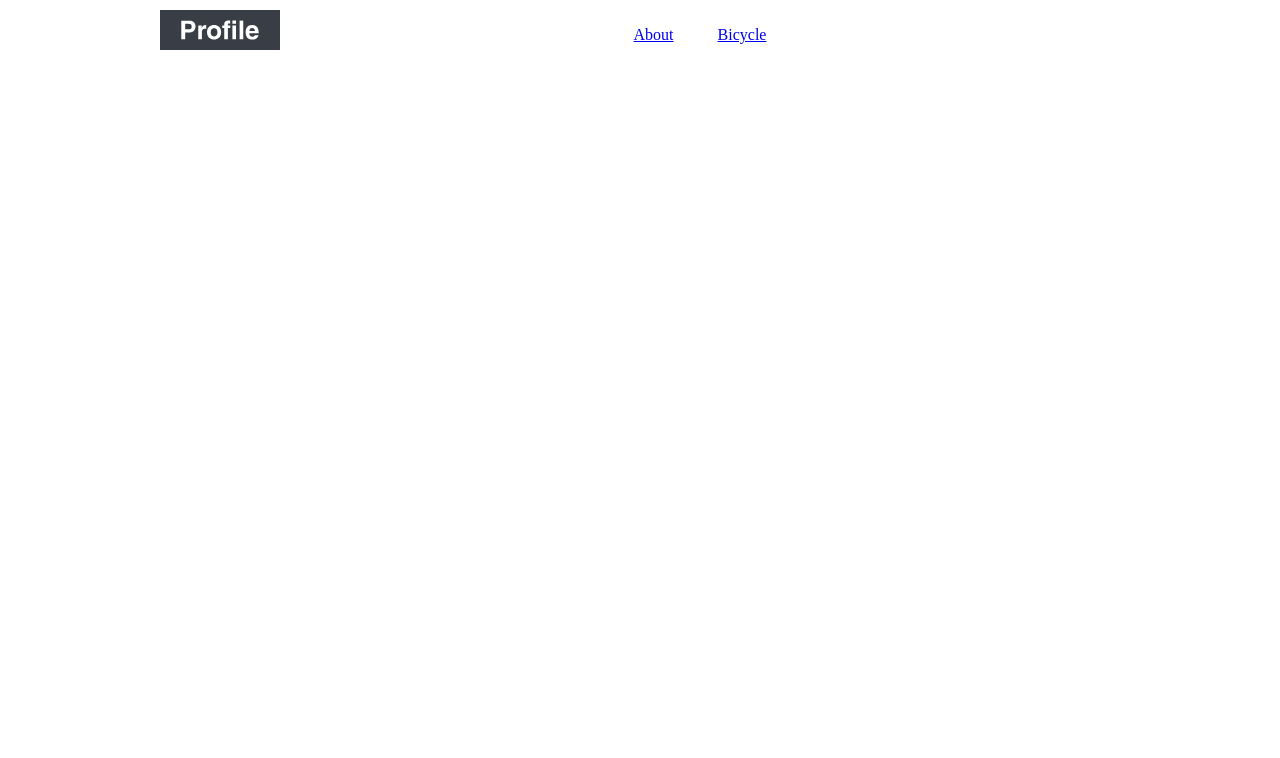
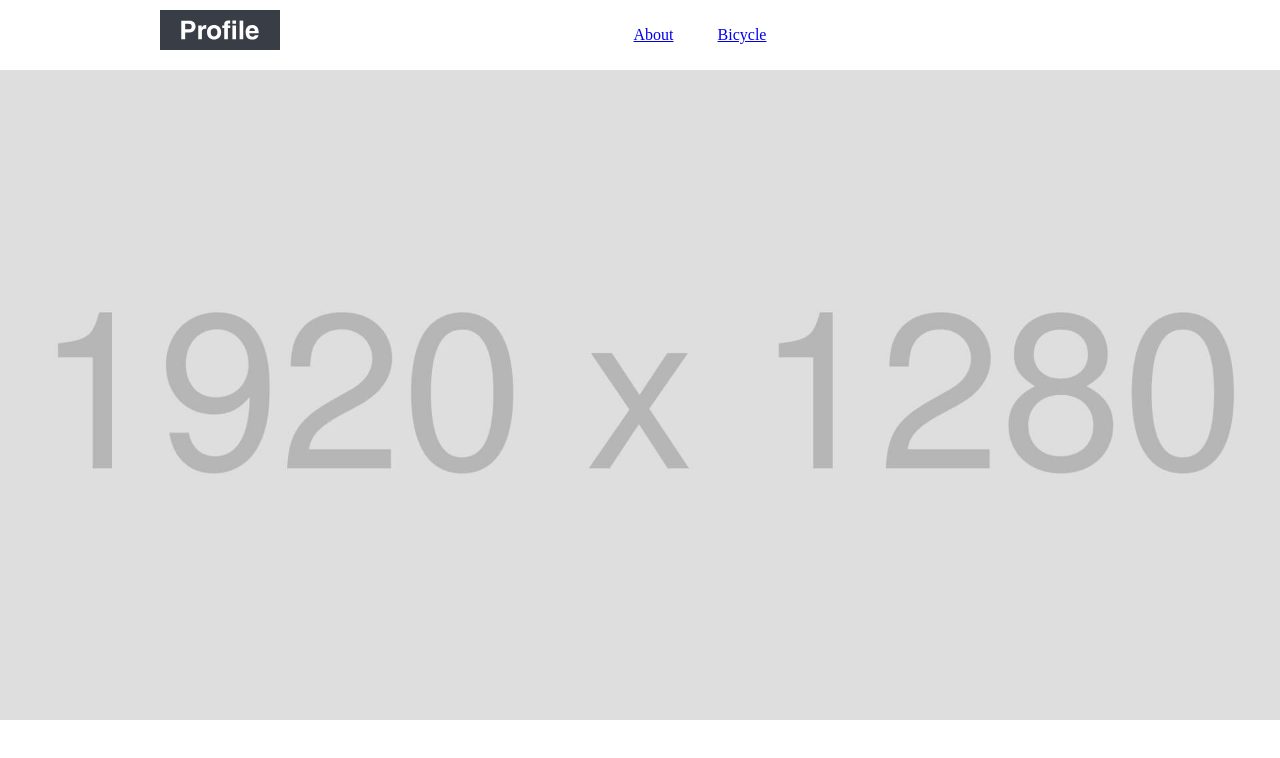
Before and after one commit to hanairokoromo/profile, a plain HTML site: page index.html in a window 1280 px wide. Drawn offline with Linux system fonts and the light colour scheme.

Commit message:
mainvisual

```diff
--- a/index.html
+++ b/index.html
@@ -19,5 +19,8 @@
                 </ul>
             </nav>
         </header>
+        <main>
+            <div class="main-visual"></div>
+        </main>
     </body>
 </html>
--- a/style.css
+++ b/style.css
@@ -39,3 +39,11 @@ nav{
     display: inline-block;
     margin: 0 20px;
 }
+
+.main-visual{
+    width: 100%;
+    height: 650px;
+    background-image: url(img/mainvisual.jpg);
+    background-size: cover;
+    background-position: center;
+}
```
